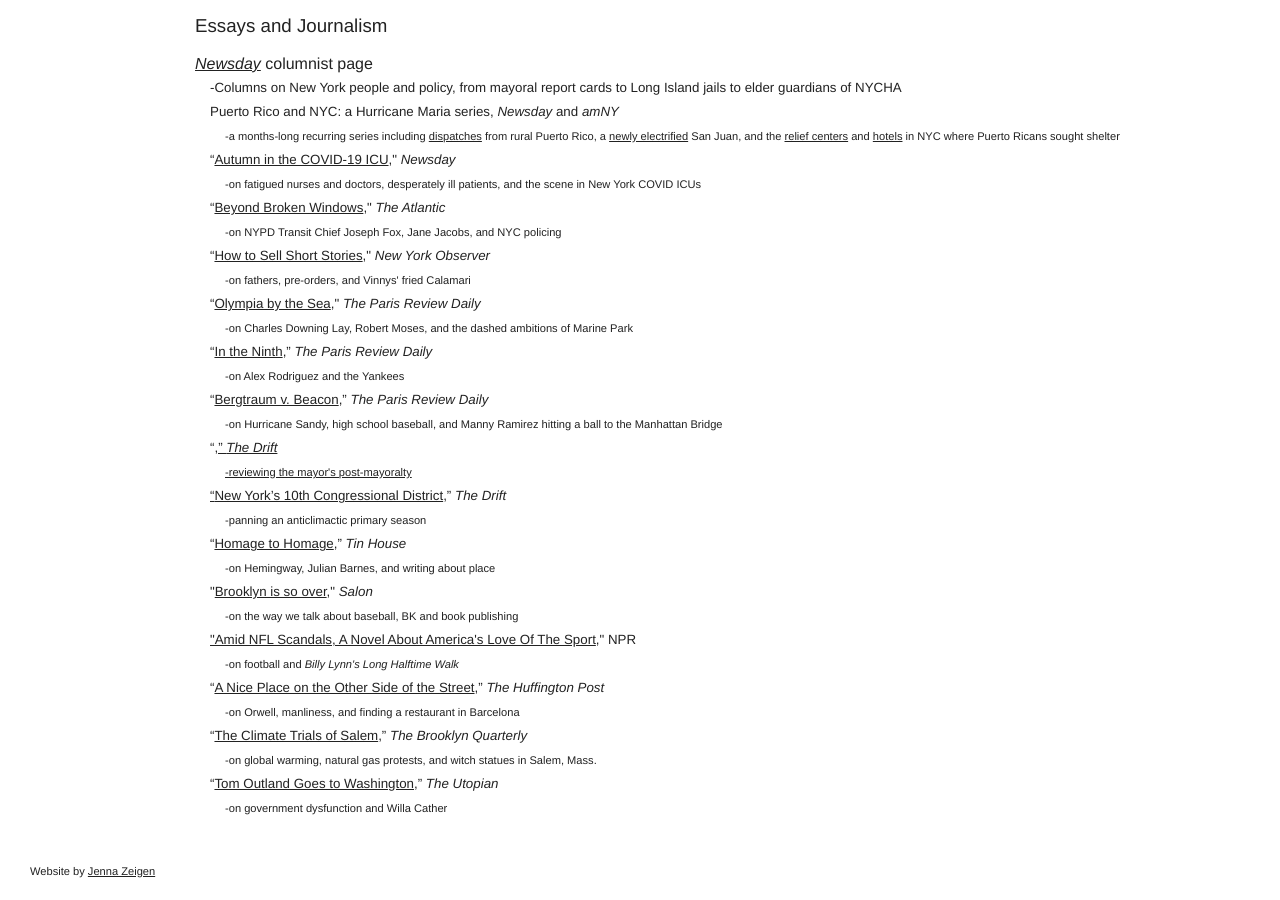
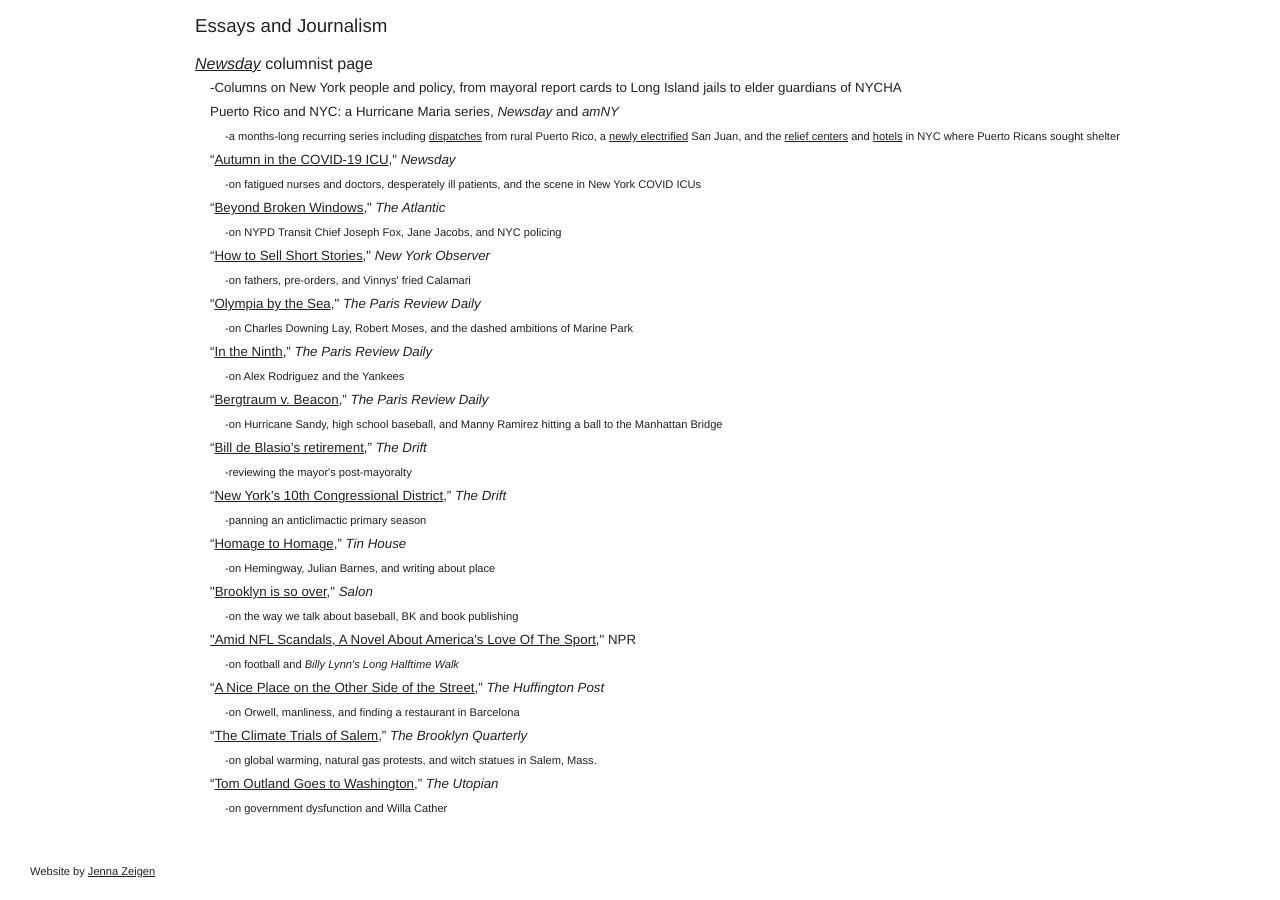
Before and after one commit to mjchiusano/mjchiusano.github.io, a Jekyll site: the page built from work.html, in a window 1280 px wide and 900 px high, scrolled down 617 px. Built offline with Jekyll 4.4.1, drawn with Linux system fonts in a browser that asks for light colours; Markdown is read by kramdown in place of the engine named in the settings.

Commit message:
update
bdb

```diff
--- a/work.html
+++ b/work.html
@@ -61,7 +61,7 @@
  <li>“<a href="http://www.theparisreview.org/blog/2013/06/25/bergtraum-v-beacon/">Bergtraum v. Beacon</a>,” <i>The Paris Review Daily</i>
   <small class="gutter-pad-left">-on Hurricane Sandy, high school baseball, and Manny Ramirez hitting a ball to the Manhattan Bridge</small></li>
 
-<li>“<a href="https://www.thedriftmag.com/mentions/"Bill de Blasio’s retirement</a>,” <i>The Drift</i>
+<li>“<a href="https://www.thedriftmag.com/mentions/">Bill de Blasio’s retirement</a>,” <i>The Drift</i>
   <small class="gutter-pad-left">-reviewing the mayor's post-mayoralty</small></li>
 
   <li>“<a href="https://www.thedriftmag.com/mention/summer-2022/">New York’s 10th Congressional District</a>,” <i>The Drift</i>
```
